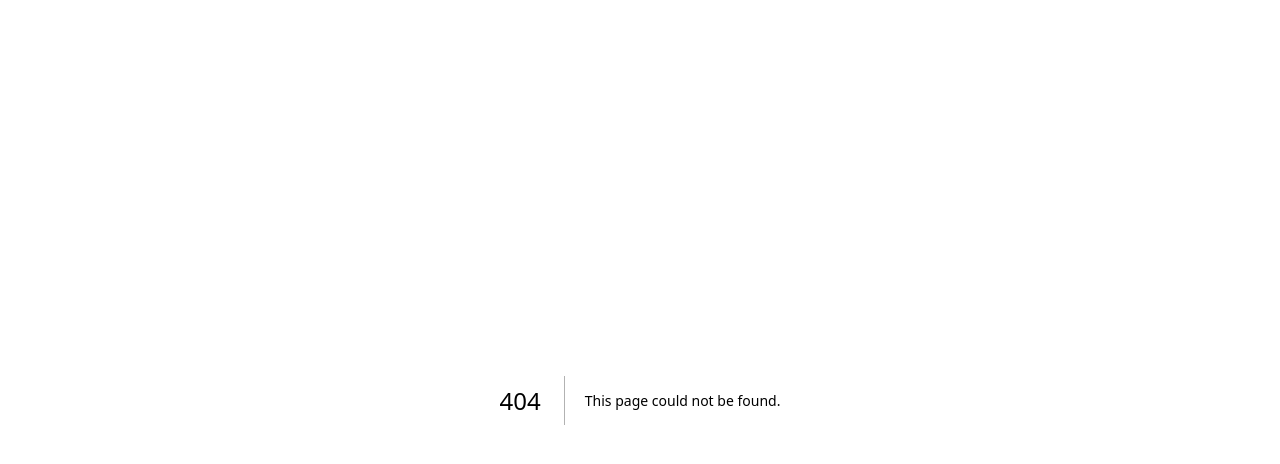
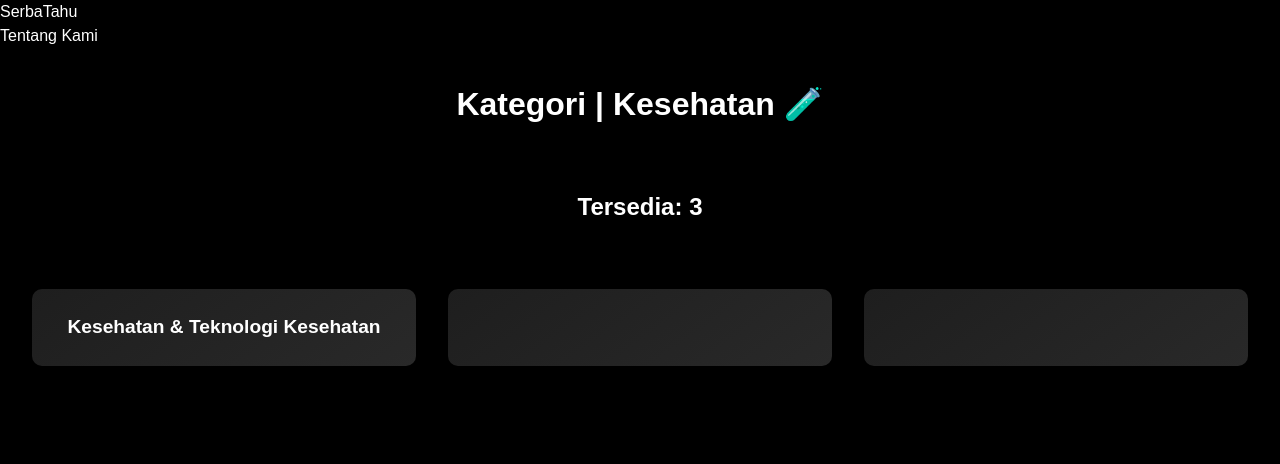
Before and after one commit to IndoNusaCorp/SerbaTahu.id, a Next.js app: page /kesehatan in a window 1280 px wide. Before the commit this address had no page. Shown: the top 464 px of the page. Built offline with nearby package versions, Linux system fonts and the light colour scheme.

Commit message:
Add files via upload

```diff
--- /dev/null
+++ b/src/app/kesehatan/page.tsx
@@ -0,0 +1,116 @@
+"use client";
+
+import Link from "next/link";
+import { useState } from "react";
+
+export default function kesehatan() {
+  const [isMenuOpen, setIsMenuOpen] = useState(false);
+  const toggleMenu = () => setIsMenuOpen(!isMenuOpen);
+
+  // Array kategori konten
+  const categories = [
+    { name: "Kesehatan & Teknologi Kesehatan", href: "/kesehatan/kesehatan-dan-teknologi-kesehatan" },
+    { name: "", href: "" },
+    { name: "", href: "" },
+  ];
+
+  // Menghitung jumlah konten yang tersedia
+  const contentCount = categories.length;
+
+  return (
+    <div
+      style={{
+        backgroundColor: "black",
+        color: "white",
+        minHeight: "100vh",
+        padding: "0",
+        margin: "0",
+      }}
+    >
+      {/* Navbar */}
+      <nav className="flex justify-between items-center py-4 px-8 bg-black shadow-md">
+        <div className="text-left">
+          <Link href="/" className="text-xl font-bold text-white transition-colors hover:text-gray-300">
+            SerbaTahu
+          </Link>
+        </div>
+        <div className="flex gap-6">
+          <Link href="/about-us" className="text-lg font-semibold text-white transition-colors hover:text-gray-300">
+            Tentang Kami
+          </Link>
+        </div>
+      </nav>
+
+      {/* Header */}
+      <div
+        className="header-section1"
+        style={{
+          textAlign: "center",
+          fontSize: "2rem",
+          fontWeight: "bold",
+          padding: "2rem 0",
+        }}
+      >
+        Kategori | Kesehatan 🧪
+      </div>
+
+      {/* Total konten yang tersedia */}
+      <div
+        className="available-content-count"
+        style={{
+          textAlign: "center",
+          fontSize: "1.5rem",
+          marginTop: "-3px",
+          fontWeight: "bold",
+          padding: "2rem 0",
+        }}
+      >
+        Tersedia:{" "}
+        <span className="text-blue-500 font-semibold">{contentCount}</span>
+      </div>
+
+      {/* Content */}
+      <div
+        className="content-section"
+        style={{
+          display: "grid",
+          gridTemplateColumns: "repeat(auto-fit, minmax(200px, 1fr))",
+          gap: "2rem",
+          padding: "2rem",
+        }}
+      >
+        {categories.map((category) => (
+          <Link
+            href={category.href}
+            key={category.name}
+            className="section-item"
+            style={{
+              textDecoration: "none",
+              background: "linear-gradient(145deg, #1e1e1e, #292929)",
+              color: "white",
+              padding: "1.5rem",
+              borderRadius: "10px",
+              fontSize: "1.2rem",
+              fontWeight: "bold",
+              textAlign: "center",
+              boxShadow: "0 4px 8px rgba(0, 0, 0, 0.2)",
+              transition: "transform 0.3s ease, box-shadow 0.3s ease",
+            }}
+            onMouseEnter={(e) => {
+              e.currentTarget.style.transform = "scale(1.05)";
+              e.currentTarget.style.boxShadow =
+                "0 8px 16px rgba(0, 0, 0, 0.4)";
+            }}
+            onMouseLeave={(e) => {
+              e.currentTarget.style.transform = "scale(1)";
+              e.currentTarget.style.boxShadow =
+                "0 4px 8px rgba(0, 0, 0, 0.2)";
+            }}
+          >
+            {category.name}
+          </Link>
+        ))}
+      </div>
+    </div>
+  );
+}
```
